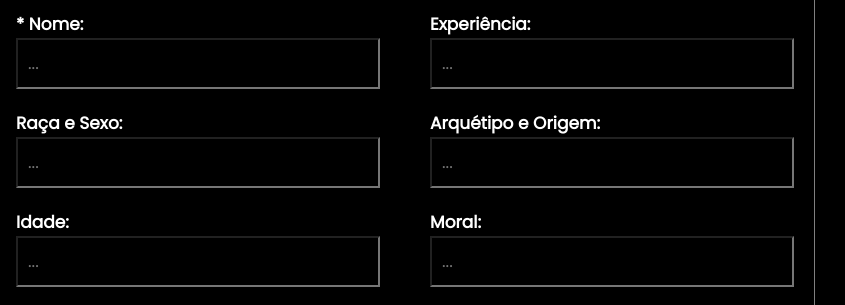
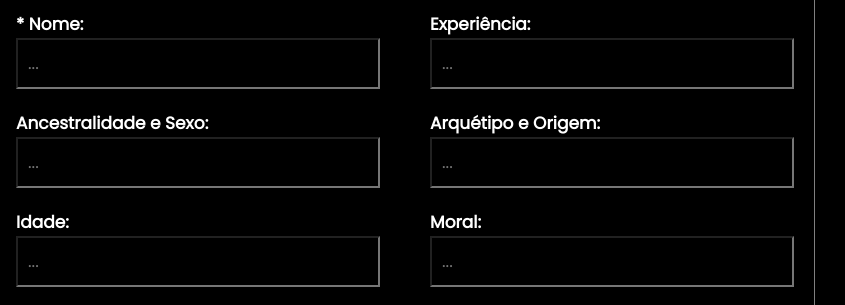
Before and after one commit to 404Kaizer/404Kaizer.github.io, a plain HTML site: page index.html in a window 1280 px wide. Shown: the part 190-495 px from the top of the page, 435-1280 px from the left. Drawn offline with Linux system fonts and the light colour scheme.

Commit message:
Update index.html

```diff
--- a/index.html
+++ b/index.html
@@ -64,7 +64,7 @@
                 <div id="infoInput">
                     <div class="infoInputDiv"><span>* Nome:</span><input id="charName" type="text" name="name" placeholder="..." onchange="changeTitle()"></div>
                     <div class="infoInputDiv"><span>Experiência:</span><input id="charExp" type="text" name="exp" placeholder="..."></div>
-                    <div class="infoInputDiv"><span>Raça e Sexo:</span><input id="charRaceSex" type="text" name="race" placeholder="..."></div>
+                    <div class="infoInputDiv"><span>Ancestralidade e Sexo:</span><input id="charRaceSex" type="text" name="race" placeholder="..."></div>
                     <div class="infoInputDiv"><span>Arquétipo e Origem:</span><input id="charExpert" type="text" name="arch" placeholder="..."></div>
                     <div class="infoInputDiv"><span>Idade:</span><input id="charAge" type="text" name="age" placeholder="..."></div>
                     <div class="infoInputDiv"><span>Moral:</span><input id="charAlignment" type="text" name="align" placeholder="..."></div>
```
